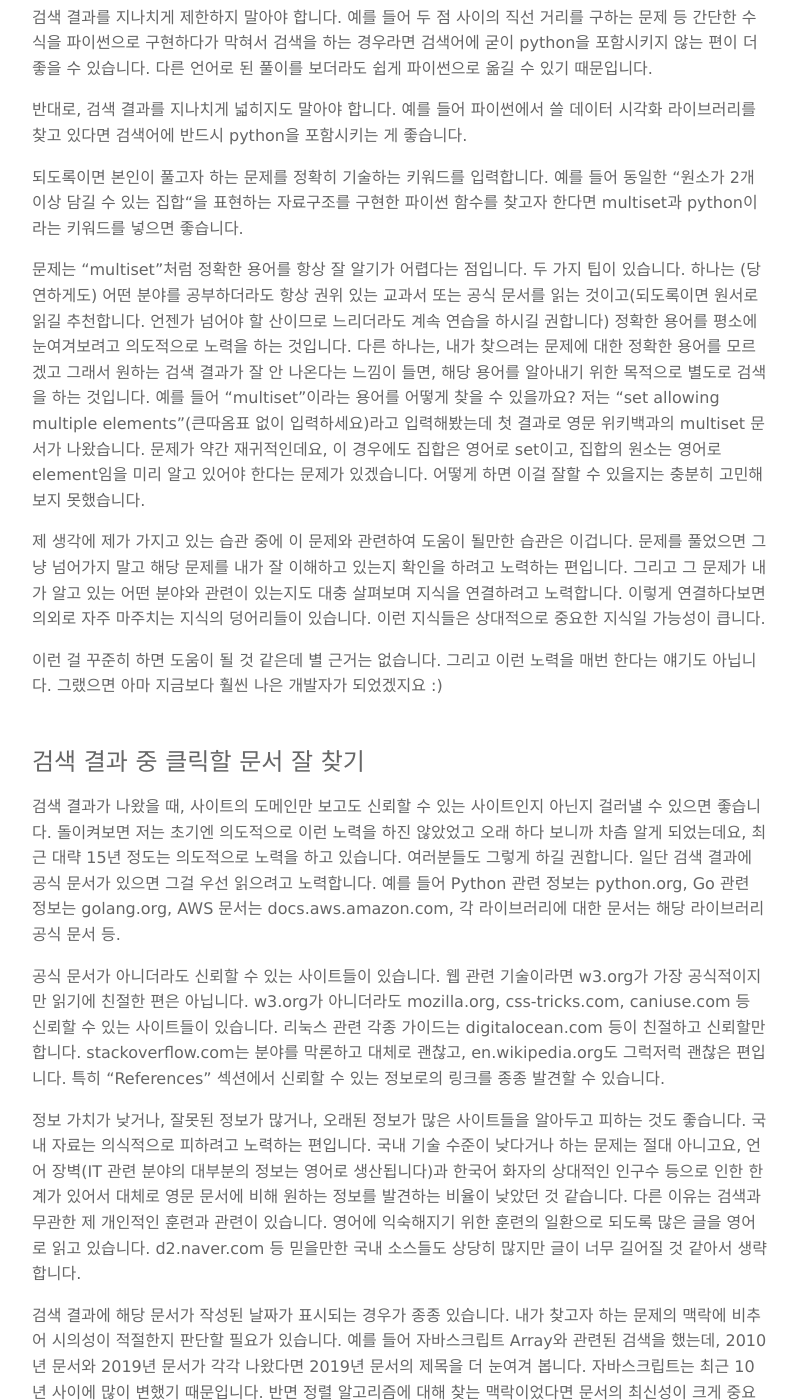
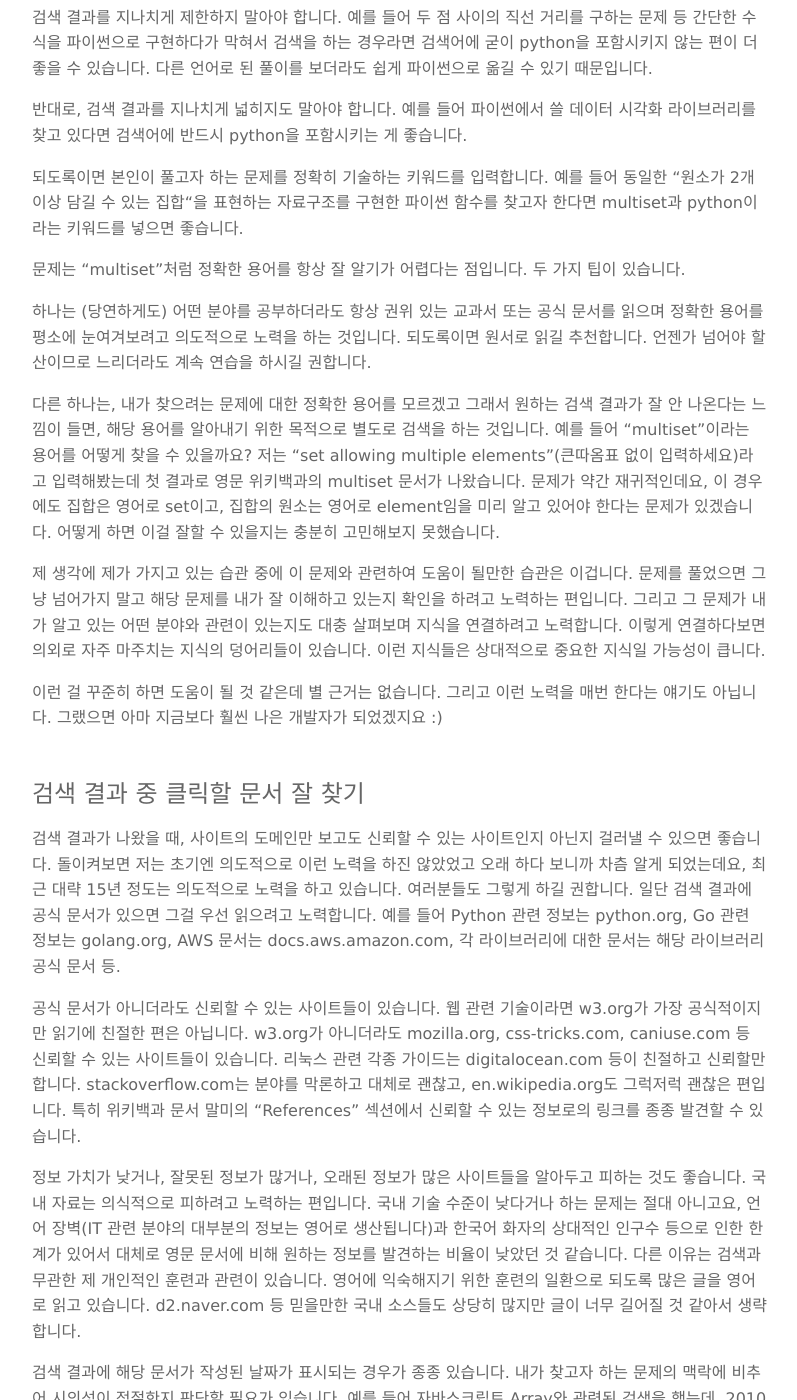
Before and after one commit to boxnwhiskr/boxnwhiskr.github.io, a Jekyll site: the page built from _posts/2020-09-27-ir-for-developers.markdown, in a window 1280 px wide and 1400 px high, scrolled down 1656 px. Shown: the whole window, without its empty margins (240-1037 px from the left). Built offline with Jekyll 4.4.1, drawn with Linux system fonts in a browser that asks for light colours; nearby versions of some CDN libraries; some web fonts are replaced; some of the changed text lies outside the part shown.

Commit message:
Update 2020-09-27-ir-for-developers.markdown

```diff
--- a/_posts/2020-09-27-ir-for-developers.markdown
+++ b/_posts/2020-09-27-ir-for-developers.markdown
@@ -33,7 +33,11 @@ date: 2020-09-27
 
 되도록이면 본인이 풀고자 하는 문제를 정확히 기술하는 키워드를 입력합니다. 예를 들어 동일한 “원소가 2개 이상 담길 수 있는 집합“을 표현하는 자료구조를 구현한 파이썬 함수를 찾고자 한다면 multiset과 python이라는 키워드를 넣으면 좋습니다.
 
-문제는 “multiset”처럼 정확한 용어를 항상 잘 알기가 어렵다는 점입니다. 두 가지 팁이 있습니다. 하나는 (당연하게도) 어떤 분야를 공부하더라도 항상 권위 있는 교과서 또는 공식 문서를 읽는 것이고(되도록이면 원서로 읽길 추천합니다. 언젠가 넘어야 할 산이므로 느리더라도 계속 연습을 하시길 권합니다) 정확한 용어를 평소에 눈여겨보려고 의도적으로 노력을 하는 것입니다. 다른 하나는, 내가 찾으려는 문제에 대한 정확한 용어를 모르겠고 그래서 원하는 검색 결과가 잘 안 나온다는 느낌이 들면, 해당 용어를 알아내기 위한 목적으로 별도로 검색을 하는 것입니다. 예를 들어 “multiset”이라는 용어를 어떻게 찾을 수 있을까요? 저는 “set allowing multiple elements”(큰따옴표 없이 입력하세요)라고 입력해봤는데 첫 결과로 영문 위키백과의 multiset 문서가 나왔습니다. 문제가 약간 재귀적인데요, 이 경우에도 집합은 영어로 set이고, 집합의 원소는 영어로 element임을 미리 알고 있어야 한다는 문제가 있겠습니다. 어떻게 하면 이걸 잘할 수 있을지는 충분히 고민해보지 못했습니다.
+문제는 “multiset”처럼 정확한 용어를 항상 잘 알기가 어렵다는 점입니다. 두 가지 팁이 있습니다.
+
+하나는 (당연하게도) 어떤 분야를 공부하더라도 항상 권위 있는 교과서 또는 공식 문서를 읽으며 정확한 용어를 평소에 눈여겨보려고 의도적으로 노력을 하는 것입니다. 되도록이면 원서로 읽길 추천합니다. 언젠가 넘어야 할 산이므로 느리더라도 계속 연습을 하시길 권합니다.
+
+다른 하나는, 내가 찾으려는 문제에 대한 정확한 용어를 모르겠고 그래서 원하는 검색 결과가 잘 안 나온다는 느낌이 들면, 해당 용어를 알아내기 위한 목적으로 별도로 검색을 하는 것입니다. 예를 들어 "multiset"이라는 용어를 어떻게 찾을 수 있을까요? 저는 "set allowing multiple elements"(큰따옴표 없이 입력하세요)라고 입력해봤는데 첫 결과로 영문 위키백과의 multiset 문서가 나왔습니다. 문제가 약간 재귀적인데요, 이 경우에도 집합은 영어로 set이고, 집합의 원소는 영어로 element임을 미리 알고 있어야 한다는 문제가 있겠습니다. 어떻게 하면 이걸 잘할 수 있을지는 충분히 고민해보지 못했습니다.
 
 제 생각에 제가 가지고 있는 습관 중에 이 문제와 관련하여 도움이 될만한 습관은 이겁니다. 문제를 풀었으면 그냥 넘어가지 말고 해당 문제를 내가 잘 이해하고 있는지 확인을 하려고 노력하는 편입니다. 그리고 그 문제가 내가 알고 있는 어떤 분야와 관련이 있는지도 대충 살펴보며 지식을 연결하려고 노력합니다. 이렇게 연결하다보면 의외로 자주 마주치는 지식의 덩어리들이 있습니다. 이런 지식들은 상대적으로 중요한 지식일 가능성이 큽니다.
 
@@ -43,7 +47,7 @@ date: 2020-09-27
 
 검색 결과가 나왔을 때, 사이트의 도메인만 보고도 신뢰할 수 있는 사이트인지 아닌지 걸러낼 수 있으면 좋습니다. 돌이켜보면 저는 초기엔 의도적으로 이런 노력을 하진 않았었고 오래 하다 보니까 차츰 알게 되었는데요, 최근 대략 15년 정도는 의도적으로 노력을 하고 있습니다. 여러분들도 그렇게 하길 권합니다. 일단 검색 결과에 공식 문서가 있으면 그걸 우선 읽으려고 노력합니다. 예를 들어 Python 관련 정보는 python.org, Go 관련 정보는 golang.org, AWS 문서는 docs.aws.amazon.com, 각 라이브러리에 대한 문서는 해당 라이브러리 공식 문서 등.
 
-공식 문서가 아니더라도 신뢰할 수 있는 사이트들이 있습니다. 웹 관련 기술이라면 w3.org가 가장 공식적이지만 읽기에 친절한 편은 아닙니다. w3.org가 아니더라도 mozilla.org, css-tricks.com, caniuse.com 등 신뢰할 수 있는 사이트들이 있습니다. 리눅스 관련 각종 가이드는 digitalocean.com 등이 친절하고 신뢰할만합니다. stackoverflow.com는 분야를 막론하고 대체로 괜찮고, en.wikipedia.org도 그럭저럭 괜찮은 편입니다. 특히 “References” 섹션에서 신뢰할 수 있는 정보로의 링크를 종종 발견할 수 있습니다.
+공식 문서가 아니더라도 신뢰할 수 있는 사이트들이 있습니다. 웹 관련 기술이라면 w3.org가 가장 공식적이지만 읽기에 친절한 편은 아닙니다. w3.org가 아니더라도 mozilla.org, css-tricks.com, caniuse.com 등 신뢰할 수 있는 사이트들이 있습니다. 리눅스 관련 각종 가이드는 digitalocean.com 등이 친절하고 신뢰할만합니다. stackoverflow.com는 분야를 막론하고 대체로 괜찮고, en.wikipedia.org도 그럭저럭 괜찮은 편입니다. 특히 위키백과 문서 말미의 "References" 섹션에서 신뢰할 수 있는 정보로의 링크를 종종 발견할 수 있습니다.
 
 정보 가치가 낮거나, 잘못된 정보가 많거나, 오래된 정보가 많은 사이트들을 알아두고 피하는 것도 좋습니다. 국내 자료는 의식적으로 피하려고 노력하는 편입니다. 국내 기술 수준이 낮다거나 하는 문제는 절대 아니고요, 언어 장벽(IT 관련 분야의 대부분의 정보는 영어로 생산됩니다)과 한국어 화자의 상대적인 인구수 등으로 인한 한계가 있어서 대체로 영문 문서에 비해 원하는 정보를 발견하는 비율이 낮았던 것 같습니다. 다른 이유는 검색과 무관한 제 개인적인 훈련과 관련이 있습니다. 영어에 익숙해지기 위한 훈련의 일환으로 되도록 많은 글을 영어로 읽고 있습니다. d2.naver.com 등 믿을만한 국내 소스들도 상당히 많지만 글이 너무 길어질 것 같아서 생략합니다.
 
@@ -77,11 +81,11 @@ date: 2020-09-27
 
 답변을 읽을 때 반드시 코멘트를 함께 읽습니다. 중요한 정보들이 있는 경우가 많습니다.
 
-내용이 약간 의심스러우면 답변을 한 사람이 누구인지도 살펴보면 좋습니다. 분야별로 권위 있는 사람이 직접 답변을 다는 경우가 제법 있습니다. 예를 들면 d3js 관련 질문에 Mike Bostock이 답변을 달았거나, Alloy Analyzer 관련 질문에 Daniel Jackson이 답을 달았으면 거의 확실하게 가치 있는 답이므로 꼼꼼하게 읽습니다. 누구인지 모르더라도 평판 점수(reputation score)를 확인하면 좀 더 안심할 수 있습니다. 각 분야별로 누가 권위자인지 알려면 https://github.com/trending 같은 곳을 주기적으로 구경 다니면 좋습니다. 자주 사용하는 라이브러리라면 해당 라이브러리 공식 저장소에서 주요 기여자를 확인합니다.
+내용이 약간 의심스러우면 답변을 한 사람이 누구인지도 살펴보면 좋습니다. 분야별로 권위 있는 사람이 직접 답변을 다는 경우가 제법 있습니다. 예를 들면 d3js 관련 질문에 Mike Bostock이 답변을 달았거나, Alloy Analyzer 관련 질문에 Daniel Jackson이 답을 달았으면 거의 확실하게 가치 있는 답이므로 꼼꼼하게 읽습니다. 누구인지 모르더라도 평판 점수(reputation score)를 확인하면 좀 더 안심할 수 있습니다. 자주 사용하는 라이브러리라면 해당 라이브러리 공식 저장소에서 주요 기여자를 확인해두면 내 분야의 유명인들이 누구인지 조금씩 알아갈 수 있습니다. https://github.com/trending 같은 곳을 주기적으로 구경 다니는 것도 좋습니다.
 
 ## 언제 검색을 할까
 
-종종 "구글 검색을 안 하면 개발을 못하는 사람들"을 비판하는 글을 접합니다. 인터넷을 뒤져서 이해하지도 못한 코드를 복사+붙여넣기하여 개발하는 상황을 비판하려는 의도로 이해했습니다. 하지만 한편으로는 “구글 검색을 안 하고 개발을 하는 사람들“에게도 위험성이 있다고 생각합니다.
+종종 "구글 검색을 안 하면 개발을 못하는 사람들"을 비판하는 글을 접합니다. 인터넷을 뒤져서 이해하지도 못한 코드를 복사+붙여넣기하여 개발하는 상황을 비판하려는 의도로 이해했습니다. 하지만 한편으로는 "구글 검색을 안 하고 개발을 하는 사람들"에게도 위험성이 있다고 생각합니다.
 
 경력이 많은 개발자 중, 10년~20년 전에 쓰이던 기술이나 방법만을 고집하는 분들을 종종 봅니다. 최신 기술이 항상 좋은 것은 아니지만 2020년에 새로운 사이트를 개발하면서 Python 2.7과 jQuery를 선택한다면 대체로 부적절한 판단일 가능성이 높습니다. 하지만 의외로 이런 경우가 제법 있습니다.
 
```
